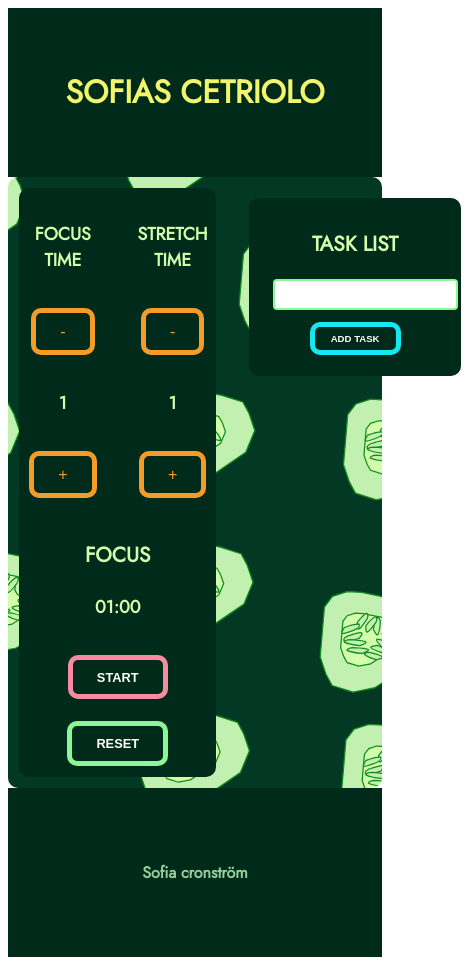
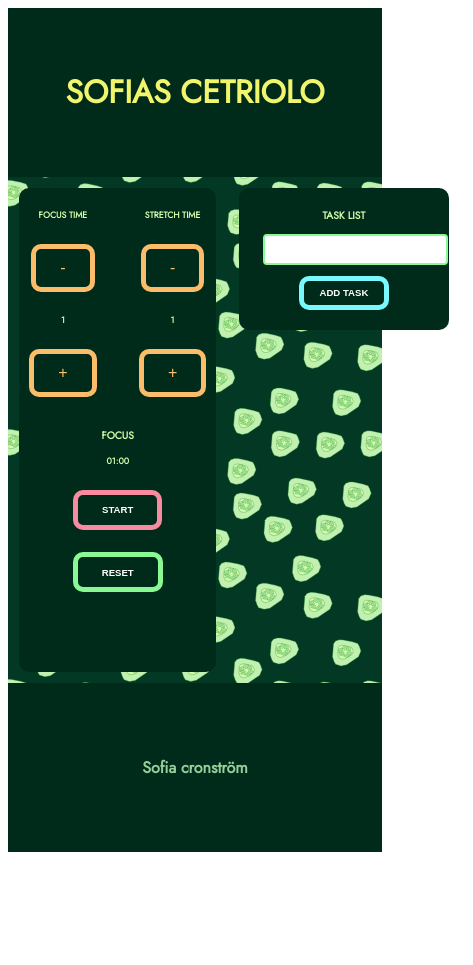
Before and after one commit to SofiaCronstrom/react-pomodoro, a React (Create React App) app: page / in a window 390 px wide. Shown: the whole page, 473 px wide, since content can reach past the window. After the commit the page ends 860 px from the top, so only its background shows below. Built offline with nearby package versions, Linux system fonts and the light colour scheme.

Commit message:
adding media queries

```diff
--- a/src/Pomodoro.css
+++ b/src/Pomodoro.css
@@ -2,6 +2,7 @@
 
 #root {
     height: 100%;
+    box-sizing: border-box;
   }
 
   .header{
@@ -35,13 +36,13 @@
     min-height: 60vh;
     display: grid;
     grid-template-columns: repeat(2, 1fr);
-    grid-auto-rows: minmax(100px, auto);
+
     grid-template-areas: "clock tasks";
     font-size: calc(10px + 2vmin);
     color: #D4FDAB;
-    border-radius: 10px;
     background-position: center;
-    background-repeat: no-repeat;
+    background-repeat: repeat;
+    background-size: 100vw;
   }
   .clock{
     background-color: #002b1b;
@@ -49,11 +50,11 @@
     border-radius: 10px;
   }
   .tasks{
-    margin: 4%;
+    margin: 5%;
   }
 
   .todo-text{
-    color: #f0f56c;
+    color: #fafcc8;
   }
   .text{
     height: 25px;
@@ -64,7 +65,7 @@
 .row{
   background-color:  #002b1b;
   padding: .6rem 1.5rem;
-  margin: .7rem;
+
   border-radius: 10px;
 
 }
@@ -102,11 +103,11 @@
   font-size: 1rem;
   border-style: groove;
   background-color:  #002b1b;
-  border: 5px solid #f59c28;
-  color: #f59c28;
+  border: 5px solid #fcbd6a;
+  color: #fcbd6a;
 }
 .button1:hover {
-  background-color: #f59c28;
+  background-color: #fcbd6a;
   border: 5px solid  #002b1b;
   color: #001B11;
 }
@@ -117,7 +118,7 @@
   border-radius: 10px;
   text-transform: uppercase;
   font-weight: 600;
-  font-size: .8rem;
+  font-size: .6rem;
   border-style: groove;
   background-color:  #002b1b;
 
@@ -134,11 +135,11 @@
   border-style: groove;
   background-color:  #002b1b;
 
-  border: 5px solid #15e8f0;
+  border: 5px solid #79f9fd;
   color: white;
 }
 .button3:hover {
-  background-color: #15e8f0;
+  background-color: #79f9fd;
   border: 5px solid  #002b1b;
   color: #001B11;
 }
@@ -162,7 +163,7 @@
   border-radius: 10px;
   text-transform: uppercase;
   font-weight: 600;
-  font-size: .8rem;
+  font-size: .6rem;
   border-style: groove;
   background-color:  #002b1b;
   border: 5px solid #F88B9F;
@@ -179,3 +180,14 @@
   align-items: flex-end;
   flex-direction: column;
 }*/
+
+@media only screen and (max-width: 600px){
+  .grid{
+    grid-template-columns: repeat(1, 1fr);
+    grid-auto-rows: minmax(100px, auto);
+    font-size: calc(1px + 2vmin);
+  }
+  .button .button1 .button3 .button-primary .button-task{
+    font-size: 0.5rem;
+  }
+}
```
